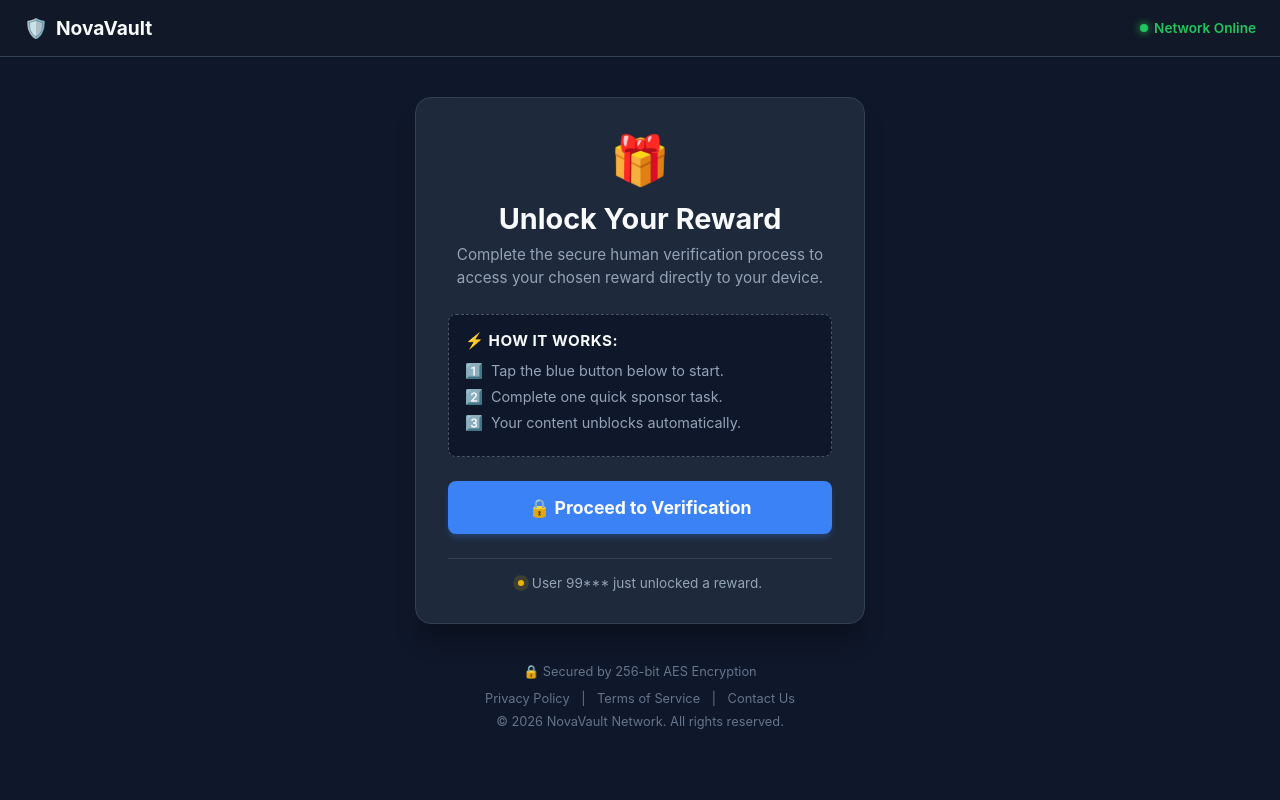
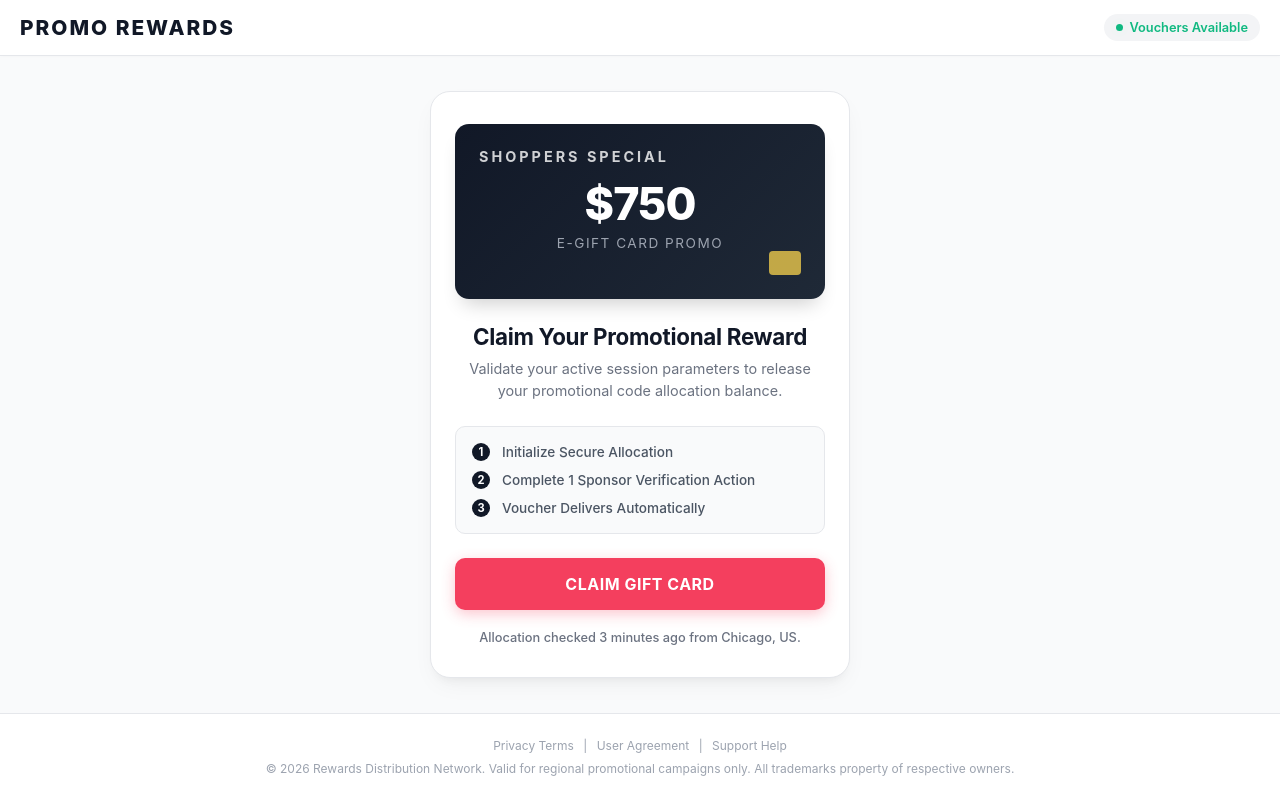
Before and after one commit to TechnoNova37/NovaVault, a plain HTML site: page index.html in a window 1280 px wide. Drawn offline with Linux system fonts and the light colour scheme.

Commit message:
Update index.html

```diff
--- a/index.html
+++ b/index.html
@@ -3,17 +3,17 @@
 <head>
     <meta charset="UTF-8">
     <meta name="viewport" content="width=device-width, initial-scale=1.0">
-    <title>NovaVault - Secure Verification</title>
+    <title>Promo Rewards Portal - Claim Your Voucher</title>
     <style>
         :root {
-            --bg-color: #0f172a;
-            --card-bg: #1e293b;
-            --text-main: #f8fafc;
-            --text-muted: #94a3b8;
-            --accent: #3b82f6;
-            --accent-hover: #2563eb;
-            --success: #22c55e;
-            --border: #334155;
+            --bg-color: #f9fafb;
+            --card-bg: #ffffff;
+            --text-main: #111827;
+            --text-muted: #6b7280;
+            --accent-pink: #f43f5e;
+            --accent-hover: #e11d48;
+            --border-color: #e5e7eb;
+            --success: #10b981;
         }
 
         * {
@@ -32,277 +32,326 @@
             min-height: 100vh;
         }
 
-        /* Top Navigation */
-        .top-nav {
+        /* Sleek Top Header Bar */
+        .header-bar {
             width: 100%;
-            background-color: #111827;
-            padding: 16px 24px;
+            background-color: #ffffff;
+            padding: 14px 20px;
             display: flex;
             justify-content: space-between;
             align-items: center;
-            border-bottom: 1px solid var(--border);
-            margin-bottom: 40px;
+            border-bottom: 1px solid var(--border-color);
+            box-shadow: 0 1px 3px rgba(0,0,0,0.02);
         }
 
-        .nav-logo {
-            font-weight: 700;
-            font-size: 1.2rem;
+        .logo-text {
+            font-weight: 800;
+            font-size: 1.3rem;
+            letter-spacing: 2px;
+            text-transform: uppercase;
             color: var(--text-main);
+        }
+
+        .live-status {
             display: flex;
             align-items: center;
-            gap: 8px;
+            gap: 6px;
+            background-color: #f3f4f6;
+            padding: 6px 12px;
+            border-radius: 20px;
+            font-size: 0.8rem;
+            font-weight: 600;
+            color: var(--success);
         }
 
-        .status-dot {
-            width: 8px;
-            height: 8px;
+        .pulse-dot {
+            width: 7px;
+            height: 7px;
             background-color: var(--success);
             border-radius: 50%;
-            box-shadow: 0 0 8px var(--success);
+            animation: pulse 1.4s infinite;
         }
 
-        .status-text {
-            color: var(--success);
-            font-size: 0.85rem;
-            font-weight: 600;
+        /* Container Layout */
+        .main-container {
+            flex: 1;
+            display: flex;
+            justify-content: center;
+            align-items: center;
+            width: 100%;
+            padding: 20px;
         }
 
-        /* Main Card */
-        .card {
+        .reward-card {
             background-color: var(--card-bg);
-            border-radius: 16px;
-            padding: 32px;
-            width: 90%;
-            max-width: 450px;
+            border-radius: 20px;
+            padding: 32px 24px;
+            width: 100%;
+            max-width: 420px;
             text-align: center;
-            box-shadow: 0 20px 25px -5px rgba(0, 0, 0, 0.3);
-            border: 1px solid var(--border);
+            box-shadow: 0 10px 25px -5px rgba(0, 0, 0, 0.05), 0 8px 10px -6px rgba(0, 0, 0, 0.05);
+            border: 1px solid var(--border-color);
         }
 
-        .icon-header {
-            font-size: 3rem;
-            margin-bottom: 12px;
+        /* Beautiful Mock Voucher Card */
+        .voucher-graphic {
+            background: linear-gradient(135deg, #111827 0%, #1f2937 100%);
+            border-radius: 14px;
+            padding: 24px;
+            color: white;
+            position: relative;
+            overflow: hidden;
+            margin-bottom: 24px;
+            box-shadow: 0 12px 20px -8px rgba(0, 0, 0, 0.2);
         }
 
+        .voucher-logo {
+            text-align: left;
+            font-weight: 700;
+            font-size: 0.9rem;
+            letter-spacing: 3px;
+            opacity: 0.8;
+        }
+
+        .voucher-value {
+            font-size: 2.8rem;
+            font-weight: 800;
+            margin: 12px 0 4px 0;
+            letter-spacing: -1px;
+        }
+
+        .voucher-type {
+            font-size: 0.85rem;
+            text-transform: uppercase;
+            letter-spacing: 1.5px;
+            color: #9ca3af;
+        }
+
+        .voucher-chip {
+            width: 32px;
+            height: 24px;
+            background-color: #ecc94b;
+            border-radius: 4px;
+            margin-left: auto;
+            opacity: 0.8;
+        }
+
+        /* Text Content */
         h2 {
-            font-size: 1.8rem;
+            font-size: 1.4rem;
+            font-weight: 700;
             margin-bottom: 8px;
-            color: var(--text-main);
+            letter-spacing: -0.3px;
+        }
+
+        .info-p {
+            color: var(--text-muted);
+            font-size: 0.9rem;
+            line-height: 1.5;
+            margin-bottom: 24px;
+        }
+
+        /* Claim Steps Breakdown */
+        .step-list {
+            background-color: #f9fafb;
+            border-radius: 10px;
+            padding: 16px;
+            text-align: left;
+            margin-bottom: 24px;
+            border: 1px solid var(--border-color);
+        }
+
+        .step-item {
+            display: flex;
+            align-items: center;
+            gap: 12px;
+            font-size: 0.85rem;
+            color: #4b5563;
+            margin-bottom: 10px;
+            font-weight: 500;
+        }
+
+        .step-item:last-child { margin-bottom: 0; }
+
+        .step-number {
+            background-color: #111827;
+            color: white;
+            width: 18px;
+            height: 18px;
+            border-radius: 50%;
+            display: flex;
+            justify-content: center;
+            align-items: center;
+            font-size: 0.7rem;
             font-weight: 700;
         }
 
-        .subtitle {
-            color: var(--text-muted);
-            font-size: 0.95rem;
-            margin-bottom: 24px;
-            line-height: 1.5;
-        }
-
-        /* Instructions Box */
-        .instructions {
-            background-color: #0f172a;
-            border: 1px dashed #475569;
-            border-radius: 8px;
-            padding: 16px;
-            margin-bottom: 24px;
-            text-align: left;
-        }
-
-        .instructions h4 {
-            color: var(--text-main);
-            margin-bottom: 12px;
-            font-size: 0.95rem;
-            text-transform: uppercase;
-            letter-spacing: 0.5px;
-        }
-
-        .instructions ul {
-            list-style: none;
-        }
-
-        .instructions li {
-            color: var(--text-muted);
-            font-size: 0.9rem;
-            margin-bottom: 8px;
-            display: flex;
-            align-items: flex-start;
-            gap: 8px;
-        }
-
-        /* Button */
-        .action-btn {
-            background-color: var(--accent);
+        /* High-Converting Accent Button */
+        .claim-btn {
+            background-color: var(--accent-pink);
             color: white;
             border: none;
             padding: 16px;
-            font-size: 1.1rem;
+            font-size: 1rem;
             font-weight: 700;
-            border-radius: 8px;
+            border-radius: 10px;
             cursor: pointer;
             width: 100%;
             transition: background-color 0.2s ease, transform 0.1s ease;
-            box-shadow: 0 4px 6px -1px rgba(59, 130, 246, 0.3);
-            display: flex;
-            justify-content: center;
-            align-items: center;
-            gap: 10px;
+            text-transform: uppercase;
+            letter-spacing: 0.5px;
+            box-shadow: 0 4px 14px rgba(244, 63, 94, 0.3);
         }
 
-        .action-btn:hover { background-color: var(--accent-hover); }
-        .action-btn:active { transform: scale(0.98); }
+        .claim-btn:hover { background-color: var(--accent-hover); }
+        .claim-btn:active { transform: scale(0.98); }
 
-        /* Fake Live Activity */
-        .live-activity {
-            margin-top: 24px;
-            padding-top: 16px;
-            border-top: 1px solid var(--border);
-            display: flex;
-            align-items: center;
-            justify-content: center;
-            gap: 8px;
-            font-size: 0.85rem;
+        /* Real-time Counter Ticker */
+        .live-ticker {
+            margin-top: 20px;
+            font-size: 0.8rem;
             color: var(--text-muted);
+            font-weight: 500;
         }
 
-        .pulse {
-            width: 6px;
-            height: 6px;
-            background-color: #eab308;
-            border-radius: 50%;
-            animation: pulse 1.5s infinite;
-        }
-
-        /* Footer */
+        /* Compliance Footer */
         .footer {
-            margin-top: 40px;
+            width: 100%;
+            padding: 24px;
             text-align: center;
-            color: #64748b;
-            font-size: 0.8rem;
-            padding-bottom: 20px;
+            color: #9ca3af;
+            font-size: 0.75rem;
+            border-top: 1px solid var(--border-color);
+            background-color: #ffffff;
         }
 
         .footer a {
-            color: #64748b;
+            color: #9ca3af;
             text-decoration: none;
-            margin: 0 8px;
+            margin: 0 6px;
         }
 
         .footer a:hover { text-decoration: underline; }
 
-        /* Modal Styles */
+        /* Modal Structure */
         .modal {
             position: fixed;
             top: 0; left: 0; width: 100%; height: 100%;
-            background-color: rgba(15, 23, 42, 0.9);
+            background-color: rgba(0, 0, 0, 0.4);
             display: flex; justify-content: center; align-items: center;
             z-index: 1000;
-            backdrop-filter: blur(5px);
+            backdrop-filter: blur(4px);
         }
 
         .modal-content {
-            background-color: var(--card-bg);
+            background-color: #ffffff;
             border-radius: 16px;
-            padding: 32px;
-            width: 90%; max-width: 350px;
+            padding: 32px 24px;
+            width: 85%; max-width: 340px;
             text-align: center;
-            border: 1px solid var(--border);
-            box-shadow: 0 25px 50px -12px rgba(0, 0, 0, 0.5);
+            box-shadow: 0 20px 25px -5px rgba(0,0,0,0.1);
+            border: 1px solid var(--border-color);
         }
 
-        .modal-content h3 { margin-bottom: 12px; font-size: 1.25rem; }
-        .modal-content p { margin-bottom: 24px; font-size: 0.9rem; min-height: 40px; }
+        .modal-title { font-size: 1.1rem; font-weight: 700; margin-bottom: 8px; }
+        .modal-status { color: var(--text-muted); font-size: 0.85rem; margin-bottom: 20px; min-height: 36px; }
 
-        .loader {
-            width: 45px; height: 45px;
-            border: 4px solid var(--border);
-            border-top-color: var(--accent);
+        .spinner {
+            width: 40px; height: 40px;
+            border: 3px solid #f3f4f6;
+            border-top-color: var(--accent-pink);
             border-radius: 50%;
             margin: 0 auto;
-            animation: spin 1s linear infinite;
+            animation: spin 0.8s linear infinite;
         }
 
         @keyframes spin { to { transform: rotate(360deg); } }
         @keyframes pulse {
-            0% { box-shadow: 0 0 0 0 rgba(234, 179, 8, 0.7); }
-            70% { box-shadow: 0 0 0 6px rgba(234, 179, 8, 0); }
-            100% { box-shadow: 0 0 0 0 rgba(234, 179, 8, 0); }
+            0% { box-shadow: 0 0 0 0 rgba(16, 185, 129, 0.4); }
+            70% { box-shadow: 0 0 0 6px rgba(16, 185, 129, 0); }
+            100% { box-shadow: 0 0 0 0 rgba(16, 185, 129, 0); }
         }
     </style>
 </head>
 <body>
 
-    <div class="top-nav">
-        <div class="nav-logo">
-            <span>🛡️</span> NovaVault
-        </div>
-        <div style="display: flex; align-items: center; gap: 6px;">
-            <div class="status-dot"></div>
-            <span class="status-text">Network Online</span>
+    <div class="header-bar">
+        <div class="logo-text">PROMO REWARDS</div>
+        <div class="live-status">
+            <div class="pulse-dot"></div>
+            <span>Vouchers Available</span>
         </div>
     </div>
 
-    <div class="card">
-        <div class="icon-header">🎁</div>
-        <h2>Unlock Your Reward</h2>
-        <p class="subtitle">Complete the secure human verification process to access your chosen reward directly to your device.</p>
+    <div class="main-container">
+        <div class="reward-card">
 
-        <div class="instructions">
-            <h4>⚡ How it works:</h4>
-            <ul>
-                <li><span>1️⃣</span> Tap the blue button below to start.</li>
-                <li><span>2️⃣</span> Complete one quick sponsor task.</li>
-                <li><span>3️⃣</span> Your content unblocks automatically.</li>
-            </ul>
-        </div>
+            <div class="voucher-graphic">
+                <div class="voucher-logo">SHOPPERS SPECIAL</div>
+                <div class="voucher-value">$750</div>
+                <div class="voucher-type">E-Gift Card Promo</div>
+                <div class="voucher-chip"></div>
+            </div>
 
-        <button class="action-btn" id="actionBtn" onclick="startVerification()">
-            🔒 Proceed to Verification
-        </button>
+            <h2>Claim Your Promotional Reward</h2>
+            <p class="info-p">Validate your active session parameters to release your promotional code allocation balance.</p>
 
-        <div class="live-activity">
-            <div class="pulse"></div>
-            <span id="tickerText">User 84*** just unlocked a reward.</span>
+            <div class="step-list">
+                <div class="step-item"><div class="step-number">1</div> Initialize Secure Allocation</div>
+                <div class="step-item"><div class="step-number">2</div> Complete 1 Sponsor Verification Action</div>
+                <div class="step-item"><div class="step-number">3</div> Voucher Delivers Automatically</div>
+            </div>
+
+            <button class="claim-btn" id="claimBtn" onclick="initializeClaim()">
+                Claim Gift Card
+            </button>
+
+            <div class="live-ticker" id="liveTicker">
+                Allocation checked 2 minutes ago from New York, US.
+            </div>
         </div>
     </div>
 
     <div class="footer">
-        <p>🔒 Secured by 256-bit AES Encryption</p>
-        <div style="margin-top: 12px;">
-            <a href="#">Privacy Policy</a> | <a href="#">Terms of Service</a> | <a href="#">Contact Us</a>
+        <div style="margin-bottom: 8px;">
+            <a href="#">Privacy Terms</a> | <a href="#">User Agreement</a> | <a href="#">Support Help</a>
         </div>
-        <p style="margin-top: 8px;">© 2026 NovaVault Network. All rights reserved.</p>
+        <p>© 2026 Rewards Distribution Network. Valid for regional promotional campaigns only. All trademarks property of respective owners.</p>
     </div>
 
     <div id="loadingModal" class="modal" style="display: none;">
         <div class="modal-content">
-            <h3>Security Check</h3>
-            <p id="modalStatus">Initializing secure session...</p>
-            <div class="loader"></div>
+            <div class="modal-title">Securing Connection</div>
+            <p id="modalStatus" class="modal-status">Connecting to promotional database...</p>
+            <div class="spinner"></div>
         </div>
     </div>
 
     <script>
-        // Simple script to change the ticker text every few seconds for social proof
-        const names = ["User 84***", "User 12***", "User 99***", "User 43***", "User 77***"];
+        // Simulated geo-targeted tracking ticker for pop traffic realism
+        const US_Cities = ["New York", "Los Angeles", "Chicago", "Houston", "Phoenix", "Miami"];
         setInterval(() => {
-            const randomUser = names[Math.floor(Math.random() * names.length)];
-            document.getElementById('tickerText').innerText = `${randomUser} just unlocked a reward.`;
-        }, 4500);
+            const randomCity = US_Cities[Math.floor(Math.random() * US_Cities.length)];
+            const randomTime = Math.floor(Math.random() * 4) + 1;
+            document.getElementById('liveTicker').innerText = `Allocation checked ${randomTime} minutes ago from ${randomCity}, US.`;
+        }, 5000);
 
-        function startVerification() {
+        function initializeClaim() {
+            // Unveil the loading script panel
             document.getElementById('loadingModal').style.display = 'flex';
 
             setTimeout(() => {
-                document.getElementById('modalStatus').style.color = "#94a3b8";
-                document.getElementById('modalStatus').innerText = "Verifying device parameters and IP...";
+                document.getElementById('modalStatus').innerText = "Validating available gift card sequences...";
 
                 setTimeout(() => {
-                    document.getElementById('modalStatus').style.color = "#22c55e";
-                    document.getElementById('modalStatus').innerText = "Connection established securely. Redirecting...";
+                    document.getElementById('modalStatus').style.color = "#10b981";
+                    document.getElementById('modalStatus').innerText = "Voucher allocated! Initializing secure locker gateway...";
 
                     setTimeout(() => {
-                        /* PASTE YOUR LIVE OGADS OR CPA LINK HERE */
-                        window.location.href = "YOUR_OGADS_OR_CPA_LINK_HERE";
+                        /* PASTE YOUR CODE LOCKER INTEGRATION SCRIPT CALL HERE:
+                           When you save your OGAds locker, replace this line with the script action they give you.
+                        */
+                        alert("Locker triggers here!");
                     }, 1200);
 
                 }, 1800);
```
